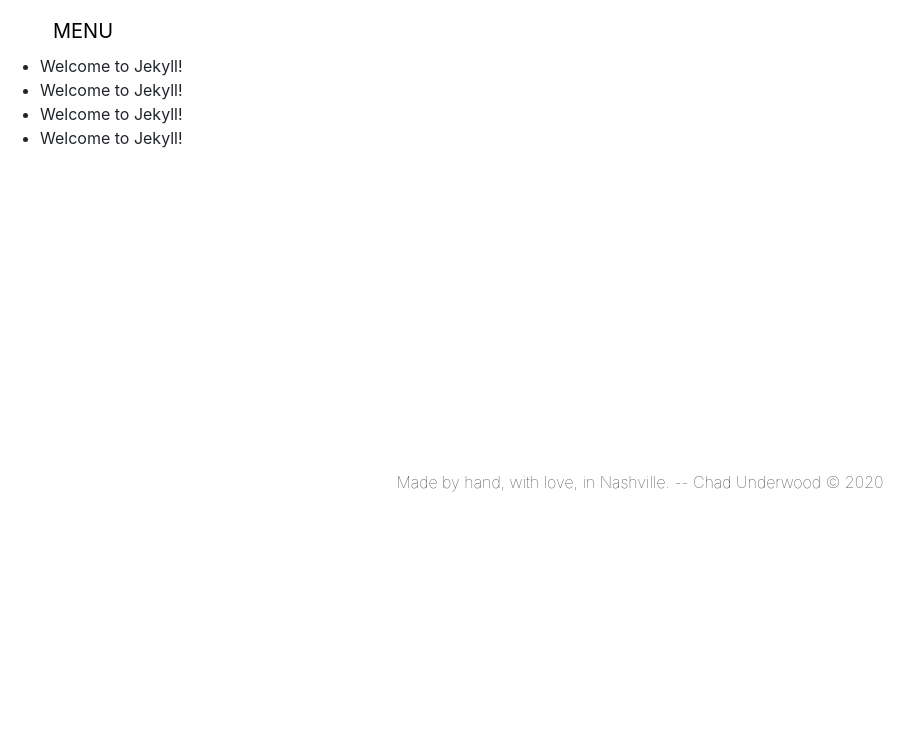
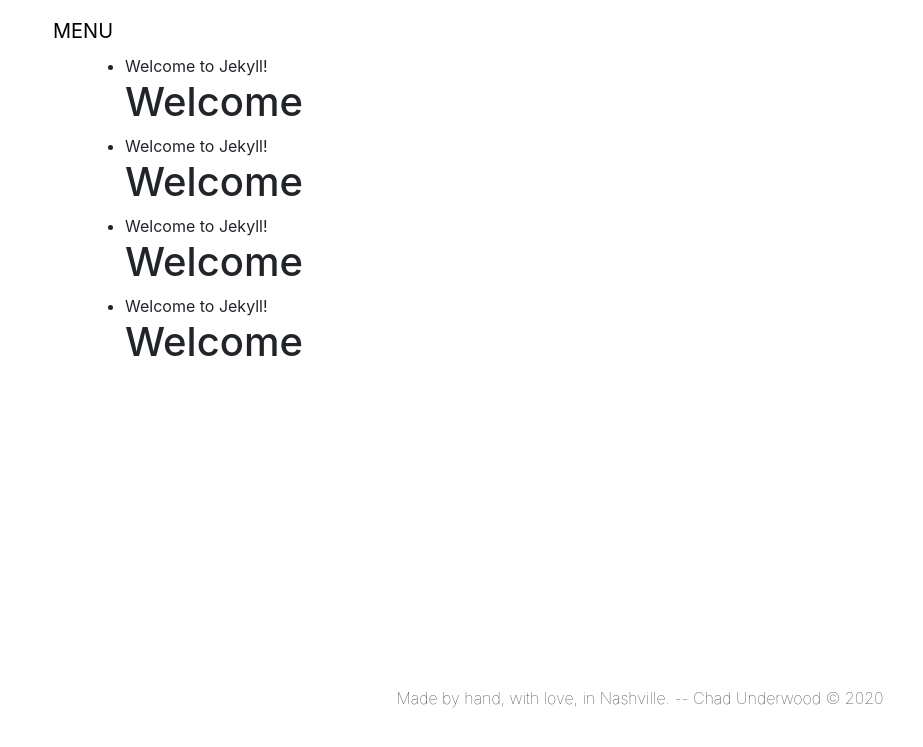
Before and after one commit to chadunderwood/chadunderwoodcom, a Jekyll site: the page built from blog.html, in a window 1280 px wide. Shown: the top 747 px of the page, without its empty margins (0-923 px from the left). Built offline with Jekyll 4.4.1, drawn with Linux system fonts in a browser that asks for light colours.

Commit message:
ver 1.4.8

```diff
--- a/blog.html
+++ b/blog.html
@@ -4,14 +4,13 @@ title: Blog
 ---
 
 <!-- Posts -->
-  <div class=".container">
-  <div class="">
-
-
+  <div class="container">
+  <div id="blog-post-list" class="">
     <ul>
       {% for post in site.posts %}
         <li>
           <a href="{{ post.url }}">{{ post.title }}</a>
+          {{ post.excerpt }}
         </li>
       {% endfor %}
     </ul>
--- a/css/stylesheet.css
+++ b/css/stylesheet.css
@@ -14,6 +14,7 @@ nav {
   font-size: 1.5rem;
   font-weight: 100;
 }
+
 #name-and-title {
   margin-top: 15rem;
   text-align: center;
@@ -37,6 +38,9 @@ nav {
   font-size: 2rem;
   font-weight: 800;
 }
+.blog-post-list {
+  align-items: center;
+}
 footer {
   margin-top: 20rem;
   margin-bottom: 1rem;
```
Lines whose indentation alone changed are shown as unchanged.
